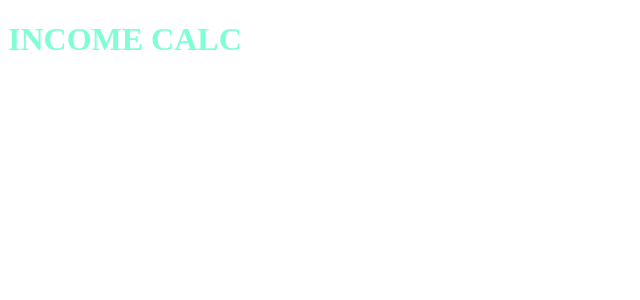
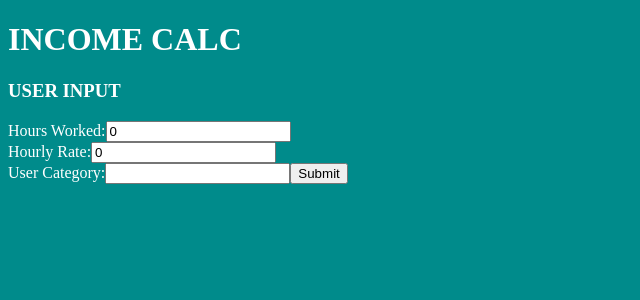
Before and after one commit to SebAnt86/incomecalc, a React (Create React App) app: page / in a window 1280 px wide. Shown: the top 300 px of the page, without its empty margins (0-640 px from the left). Built offline with nearby package versions, Linux system fonts and the light colour scheme; the HTML template or start-up script is replaced by a standard one.

Commit message:
created form.js and added to app to load

```diff
--- a/src/App.js
+++ b/src/App.js
@@ -1,9 +1,11 @@
-
+import React from 'react';
+import Form from './components/Form';
 
 function App() {
   return (
     <div className="App">
       <h1> INCOME CALC</h1>
+      <Form />
     </div>
   );
 }
--- /dev/null
+++ b/src/components/Form.js
@@ -0,0 +1,47 @@
+import React from 'react';
+import { useState } from "react";
+
+export function Form(props) {
+    const [hoursWorked, setHoursWorked] = useState(0);
+    const [hourRate, setHourRate] = useState(0);
+    const [userCategory, setUserCategory] = useState("");
+
+    const handleSubmit = (evt) => {
+        evt.preventDefault();
+        alert(`Submitting ${hoursWorked} and ${hourRate} and ${userCategory}`)
+    }
+    return (
+        <form onSubmit={handleSubmit}>
+        <div>
+            <h3> USER INPUT </h3>
+            <label> Hours Worked:
+            <input
+            type="number"
+            value={hoursWorked}
+            onChange={e => setHoursWorked(e.target.value)}
+            required /> <br />
+            </label>
+
+            <label> Hourly Rate:
+            <input
+            type="number"
+            value={hourRate}
+            onChange={e => setHourRate(e.target.value)}
+            required /> <br />
+            </label>
+
+            <label> User Category:
+            <input
+            type="text"
+            value={userCategory}
+            onChange={e => setUserCategory(e.target.value)}
+            required />
+            </label>
+
+            <input type="submit" value="Submit" />
+        </div>
+        </form>
+    )
+}
+
+export default Form
--- a/src/components/incomeCalc.js
+++ b/src/components/incomeCalc.js
@@ -35,9 +35,6 @@ let calculatedDisplay = {
     maxGovPayment: userCat.maxPayment,
 }
 
-// console.log(`User worked ${workIncomeTotal} , was elegible for ${userCat.maxPayment} but got deducted ${deductions} `);
-// console.log(totalIncome);
-
 return(calculatedDisplay)
 
 }
--- a/src/index.css
+++ b/src/index.css
@@ -1,4 +1,5 @@
 body {
-color: aquamarine;
+background-color: darkcyan;
+color: white;
 
 }
```
